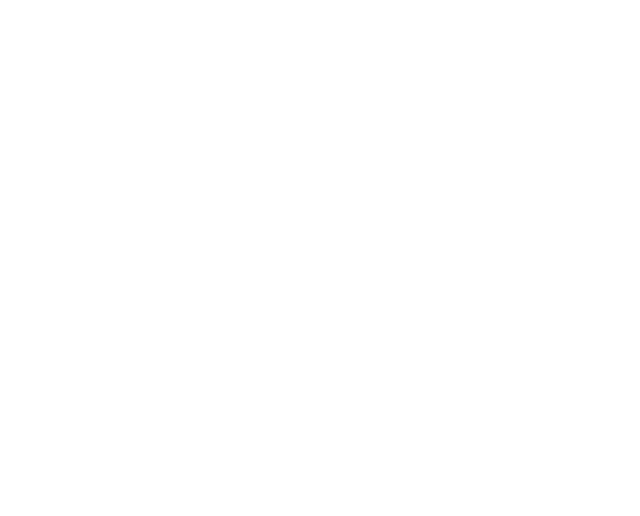
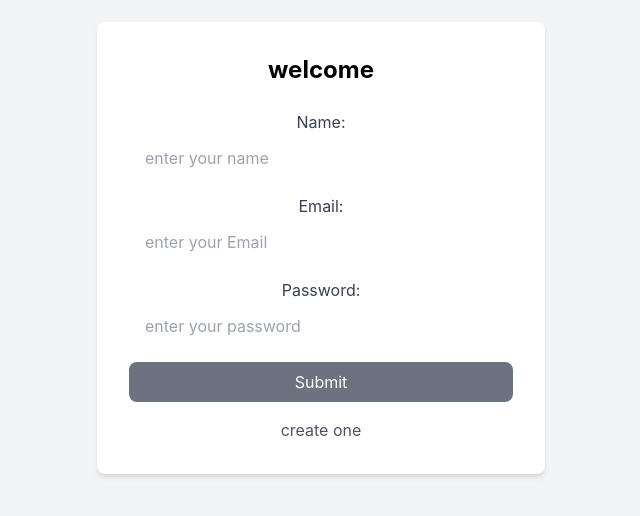
Before and after one commit to mohamadmoustafa123/web2, a React (Create React App) app: page / in a window 1280 px wide. Before the commit this address had no page. Shown: the part 152-668 px from the top of the page, without its empty margins (319-959 px from the left). Built offline with nearby package versions, Linux system fonts and the light colour scheme.

Commit message:
i added button submit to all information

```diff
--- a/package.json
+++ b/package.json
@@ -41,5 +41,8 @@
       "last 1 firefox version",
       "last 1 safari version"
     ]
+  },
+  "devDependencies": {
+    "tailwind": "^4.0.0"
   }
 }
--- /dev/null
+++ b/postcss.config.js
@@ -0,0 +1,6 @@
+module.exports = {
+  plugins: {
+    tailwindcss: {},
+    autoprefixer: {},
+  },
+}
--- a/src/App.js
+++ b/src/App.js
@@ -3,12 +3,15 @@
 import { Route, Routes } from "react-router-dom";
 import HomePage from "./components/HomePage";
 import NavBar from "./components/Navbar";
-import Signin from "./components/signin";
+import Signin from "./components/Singin";
+import Signup from "./components/Signup";
 function App() {
   return (
 
     <div className="App">
       <Routes>
+        <Route path="/" element={<Signin/>}/>
+        <Route path="/signup" element={<Signup />}/>
         <Route Component={NavBar}>
           <Route path="/HomePage" Component={HomePage} />
         </Route>
--- a/src/components/Signup.jsx
+++ b/src/components/Signup.jsx
@@ -26,27 +26,27 @@
 
 }
   return (
-    <div>
-        <div>
-          <h1>welcome..</h1>
+    <div className="bg-gray-100 min-h-screen py-8">
+        <div className="max-w-4xl mx-auto px-4">
+          <h1 className="text-3xl font-bold text-center text-gray-800 mb-8">welcome..</h1>
            <form onSubmit={handleSubmit}>
             <div>
-             <label htmlFor="name" className='block text-gray-700 mb-1'>Name:</label>
-             <input type="text"  id='name' value={name} onChange={(e)=>SetName(e.target.value)} placeholder='enter your name'className='w-full px-4 py-2 border-gray-300 rounded-lg focus:ring-blue-400' />
+             <label htmlFor="name" className="block text-sm font-medium text-gray-700 mb-1" >Name:</label>
+             <input type="text"  id='name' value={name} onChange={(e)=>SetName(e.target.value)} placeholder='enter your name'  className="w-full px-3 py-2 border border-gray-300 rounded-md focus:outline-none focus:ring-2 focus:ring-blue-500"  />
             </div>
             <div>
-             <label htmlFor="email" className='block text-gray-700 mb-1'>Email:</label>
-             <input type="text"  id='email' value={email} onChange={(e)=>SetEmail(e.target.value)} placeholder='enter your name'className='w-full px-4 py-2 border-gray-300 rounded-lg focus:ring-blue-400' />
+             <label htmlFor="email" className="block text-sm font-medium text-gray-700 mb-1">Email:</label>
+             <input type="text"  id='email' value={email} onChange={(e)=>SetEmail(e.target.value)} placeholder='enter your email' className="w-full px-3 py-2 border border-gray-300 rounded-md focus:outline-none focus:ring-2 focus:ring-blue-500" />
             </div>
             <div>
-             <label htmlFor="password" className='block text-gray-700 mb-1'>password:</label>
-             <input type="password"  id='password' value={name} onChange={(e)=>SetPassord(e.target.value)} placeholder='enter your name'className='w-full px-4 py-2 border-gray-300 rounded-lg focus:ring-blue-400' />
+             <label htmlFor="password" className="block text-sm font-medium text-gray-700 mb-1">password:</label>
+             <input type="password"  id='password' value={password} onChange={(e)=>SetPassord(e.target.value)} placeholder='enter your password' className="w-full px-3 py-2 border border-gray-300 rounded-md focus:outline-none focus:ring-2 focus:ring-blue-500" />
             </div>
             <div>
-             <label htmlFor="confirmPassword" className='block text-gray-700 mb-1'>Confirm password:</label>
-             <input type="text"  id='confirmPassword' value={confirmPassword} onChange={(e)=>SetConfirmPassord(e.target.value)} placeholder='enter your name'className='w-full px-4 py-2 border-gray-300 rounded-lg focus:ring-blue-400' />
+             <label htmlFor="confirmPassword" className="block text-sm font-medium text-gray-700 mb-1">Confirm password:</label>
+             <input type="password"  id='confirmPassword' value={confirmPassword} onChange={(e)=>SetConfirmPassord(e.target.value)} placeholder='enter your password ' className="w-full px-3 py-2 border border-gray-300 rounded-md focus:outline-none focus:ring-2 focus:ring-blue-500" />
             </div>
-             <button onClick={()=>navigate("/")}  className='text-gray-600' hover:underline  >Sign in</button>
+             <button onClick={()=>navigate("/HomePage")} className="bg-gray-300 hover:bg-gray-400 text-white font-medium py-5 px-5 rounded-md transition-colors" >Submit</button>
 
          </form>
         </div>
--- a/src/components/signin.jsx
+++ b/src/components/Singin.jsx
@@ -22,21 +22,21 @@
         <form onSubmit={handleSubmit} className="space-y-4">
          <div>
            <label htmlFor="name" className='block text-gray-700 mb-1'>Name:</label>
-           <input type="text"  id='name' value={name} onChange={(e)=>SetName(e.target.value)} placeholder='enter your name'className='w-full px-4 py-2 border-gray-300 rounded-lg focus:ring-blue-400' />
+           <input type="text"  id='name' value={name} onChange={(e)=>SetName(e.target.value)} placeholder='enter your name'className='w-full px-4 py-2 border-black-300 rounded-lg focus:ring-blue-400' />
          </div>
          <div>
-           <label htmlFor="name" className='block text-gray-700 mb-1'>Name:</label>
-           <label htmlFor="email" >Email:</label>
-           <input type="email" id='email'  value={email} onChange={(e)=>SetEmail(e.target.value)} placeholder='enter your Email'className='w-full px-4 py-2 border-gray-300 rounded-lg focus:ring-blue-400' />
+
+           <label htmlFor="email" className='block text-gray-700 mb-1'>Email:</label>
+           <input type="email" id='email'  value={email} onChange={(e)=>SetEmail(e.target.value)} placeholder='enter your Email'className='w-full px-4 py-2 border-black-300 rounded-lg focus:ring-blue-400' />
 
          </div>
          <div>
            <label htmlFor="password" className='block text-gray-700 mb-1'>Password:</label>
-           <input type="password" id='password'  value={password} onChange={(e)=>SetPassord(e.target.value)}  placeholder='enter your password' className='w-full px-4 py-2 border-gray-300 rounded-lg focus:ring-blue-400' />
+           <input type="password" id='password'  value={password} onChange={(e)=>SetPassord(e.target.value)}  placeholder='enter your password' className='w-full px-4 py-2 border-black-300 rounded-lg focus:ring-blue-400' />
 
           </div>
-        <button type='submit' className='w-full bg-gray-500 text-white py-2 rounded-lg  hover:bg-blue-600 transition-colors'>Submit</button>
-       <button onClick={()=>navigate("/signup") } className='text-gray-600' hover:underline>create one</button>
+        <button onClick={()=>navigate("/HomePage") } className='w-full bg-gray-500 text-white py-2 rounded-lg  hover:bg-blue-600 transition-colors'>Submit</button>
+       <button onClick={()=>navigate("/signup") } className='text-gray-600'>create one</button>
         </form>
         </div>
     </div>
--- a/src/index.css
+++ b/src/index.css
@@ -11,3 +11,7 @@
   font-family: source-code-pro, Menlo, Monaco, Consolas, 'Courier New',
     monospace;
 }
+
+@tailwind base;
+@tailwind components;
+@tailwind utilities;
--- /dev/null
+++ b/tailwind.config.js
@@ -0,0 +1,10 @@
+/** @type {import('tailwindcss').Config} */
+module.exports = {
+  content: [
+    "./src/**/*.{js,jsx,ts,tsx}",
+  ],
+  theme: {
+    extend: {},
+  },
+  plugins: [],
+}
```
Also changed, not shown: 1 other file (tests, documents, lock files or other folders).
